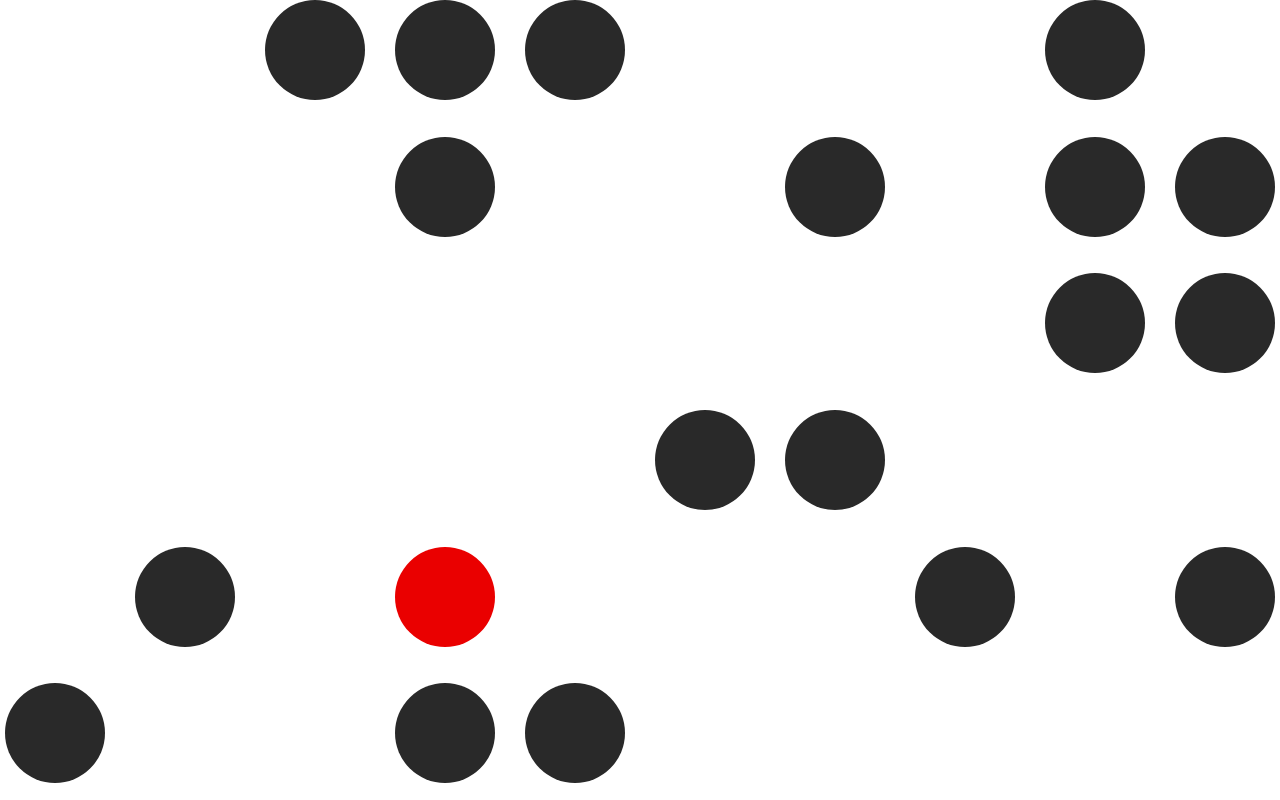
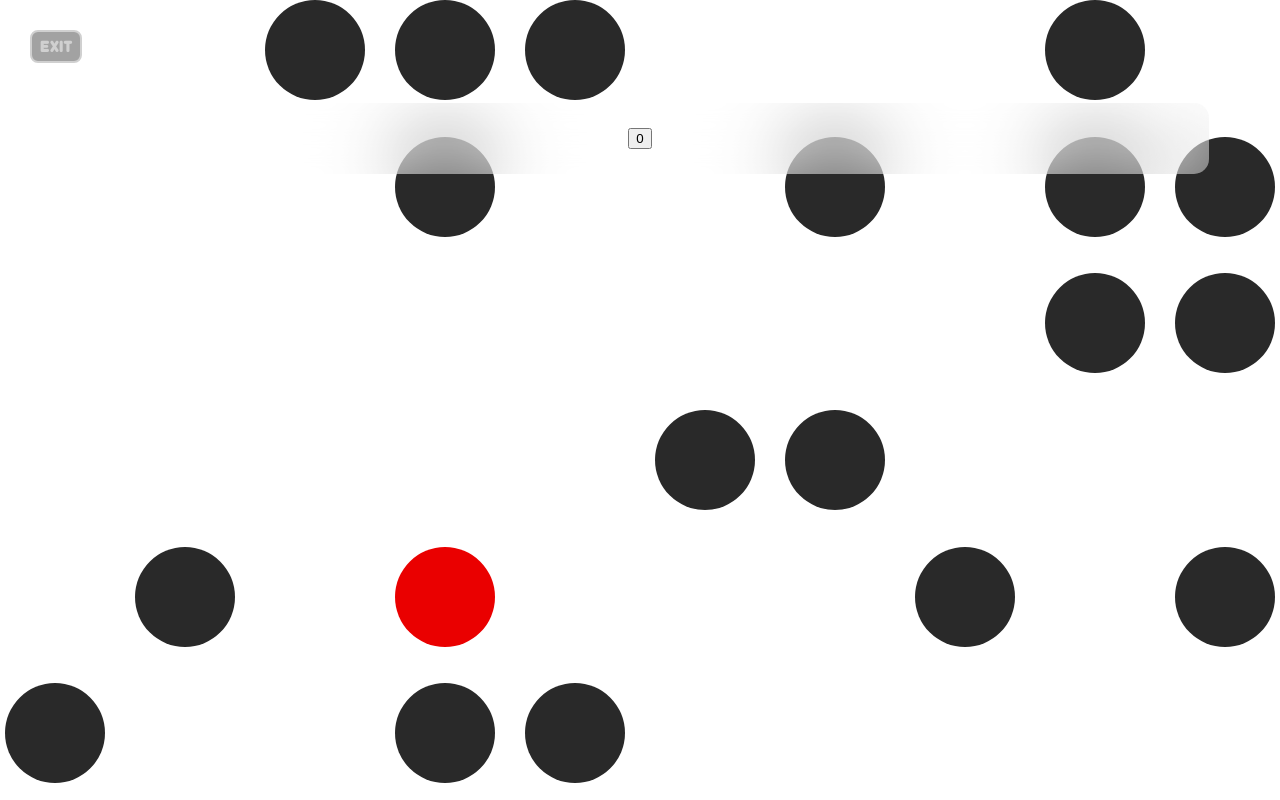
Before and after one commit to andreyka101/lesson-4j, a Vue app: page /example19 in a window 1280 px wide. Before the commit this address had no page. Built offline with nearby package versions, Linux system fonts and the light colour scheme.

Commit message:
цвцвцввц

```diff
--- a/src/main.ts
+++ b/src/main.ts
@@ -5,6 +5,8 @@ import { createApp } from 'vue'
 import App from './App.vue'
 // достаю router
 import router from './router'
+// достаю pinia
+import { createPinia } from 'pinia'
 
 
 let liveBackground = new LiveBackgroundMod()
@@ -18,4 +20,7 @@ const app = createApp(App)
 // использую router
 app.use(router)
 
+// использую pinia
+app.use(createPinia())
+
 app.mount('#app')
--- a/src/router/index.ts
+++ b/src/router/index.ts
@@ -1,8 +1,8 @@
 import { createRouter, createWebHistory } from 'vue-router'
 // здесь достаю страницы которые лежат в папке views
 import MainApp from '@/views/MainApp.vue'
-import Example17Page from '@/views/Example17Page.vue'
 import Example18Page from '@/views/Example18Page.vue'
+import Example19Page from '@/views/Example19Page.vue'
 
 const router = createRouter({
     // история вкладки
@@ -15,14 +15,14 @@ const router = createRouter({
             component: MainApp
         },
         {
-            path:'/example17',
-            name:'example17',
-            component: Example17Page
-        },
-        {
             path:'/example18',
             name:'example18',
             component: Example18Page
+        },
+        {
+            path:'/example19',
+            name:'example19',
+            component: Example19Page
         },
     ]
 })
--- /dev/null
+++ b/src/stores/numGlobal.ts
@@ -0,0 +1,10 @@
+import { ref } from 'vue'
+import { defineStore } from 'pinia'
+
+export const useNumStore = defineStore('num0', () => {
+  const num = ref(0)
+  function increment() {
+    num.value++
+  }
+  return { num, increment }
+})
--- a/src/views/Example17Page.vue
+++ /dev/null
@@ -1,20 +0,0 @@
-<script lang="ts">
-import { createRouter, createWebHistory } from 'vue-router'
-</script>
-
-
-<template>
-<div class="GLASSlOLLIPOPS_div" style="text-align: center;">
-    <p>
-        для создания  страниц vue нужно использовать router
-    </p>
-    <p>
-        здесь нет кнопки назад , чтоб ты увил пре переходах страница не перезагружается , даже фон не меняется
-    </p>
-</div>
-
-</template>
-
-<style scoped lang="scss">
-
-</style>
--- a/src/views/Example18Page.vue
+++ b/src/views/Example18Page.vue
@@ -1,31 +1,21 @@
 <script lang="ts">
 import { createRouter, createWebHistory } from 'vue-router'
-export default{
-    data(){
-        return{
-            num:0
-        }
-    },
-    // создание методов
-    methods:{
-        funPlus(){
-            this.num++
-        }
-    }
-}
+export default{}
 </script>
 
 
 <template>
-        <div style="display: flex; justify-content: space-between;">
-        <RouterLink to="/" class="GLASSlOLLIPOPS_a" style="margin: 30px;">exit</RouterLink>
-    </div>
-    <div class="GLASSlOLLIPOPS_div" style="text-align: center;">
-        <button @click="funPlus">
-            {{ num }}
-        </button>
-    </div>
+<div class="GLASSlOLLIPOPS_div" style="text-align: center;">
+    <p>
+        для создания  страниц vue нужно использовать router
+    </p>
+    <p>
+        здесь нет кнопки назад , чтоб ты увил пре переходах страница не перезагружается , даже фон не меняется
+    </p>
+</div>
 
 </template>
 
-<style scoped lang="scss"></style>
+<style scoped lang="scss">
+
+</style>
--- /dev/null
+++ b/src/views/Example19Page.vue
@@ -0,0 +1,23 @@
+<script setup lang="ts">
+import { createRouter, createWebHistory } from 'vue-router'
+import { createPinia } from 'pinia'
+import { useNumStore } from '../stores/numGlobal'
+
+const num = useNumStore()
+</script>
+
+<!-- https://pinia-ru.netlify.app/introduction.html -->
+
+<template>
+        <div style="display: flex; justify-content: space-between;">
+        <RouterLink to="/" class="GLASSlOLLIPOPS_a" style="margin: 30px;">exit</RouterLink>
+    </div>
+    <div class="GLASSlOLLIPOPS_div" style="text-align: center;">
+        <button>
+            {{ num.num }}
+        </button>
+    </div>
+
+</template>
+
+<style scoped lang="scss"></style>
--- a/src/views/MainApp.vue
+++ b/src/views/MainApp.vue
@@ -1,7 +1,10 @@
 <script setup lang="ts">
 
 import { ref } from 'vue'
+// Example18 router
 import { createRouter, createWebHistory } from 'vue-router'
+// Example19 pinia
+import { createPinia } from 'pinia'
 import buttonPlus1 from '../components/simpleExample/Example3Vi1.vue'
 import buttonPlus2 from '../components/simpleExample/Example3Vi2.vue'
 import divBlock from '../components/simpleExample/Example4,5Vi1.vue'
@@ -290,26 +293,26 @@ let str16 = ref('')
                 </span>
                 <Example17/>
             </span>
-            <!-- ANCHOR - пример 17 -->
+            <!-- ANCHOR - пример 18 -->
             <span class="GLASSlOLLIPOPS_span spanFlex">
                 <span class="title">
-                    пример 17
+                    пример 18
                 </span>
                 <span>
                     router
                 </span>
                 <!-- помни ты всегда находишься в App.vue -->
-                <RouterLink to="/example17" class="GLASSlOLLIPOPS_a">
+                <RouterLink to="/example18" class="GLASSlOLLIPOPS_a">
                     ссылка vue
                 </RouterLink>
             </span>
-            <!-- ANCHOR - пример 18 -->
+            <!-- ANCHOR - пример 19 -->
             <span class="GLASSlOLLIPOPS_span spanFlex">
                 <span class="title">
-                    пример 18
+                    пример 19
                 </span>
-                <RouterLink to="/example18" class="GLASSlOLLIPOPS_a">
-                    ссылка vue
+                <RouterLink to="/example19" class="GLASSlOLLIPOPS_a">
+                    open
                 </RouterLink>
             </span>
         </div>
@@ -344,4 +347,4 @@ h1 a:hover {
     }
 }
 </style>
-<!-- 1.02 -->../components/simpleExample/Example3Vi1.vue
+<!-- 1.18 -->
```
